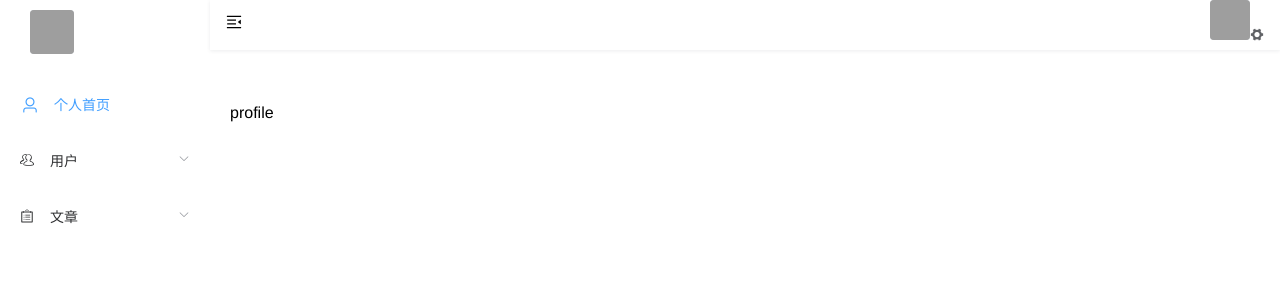
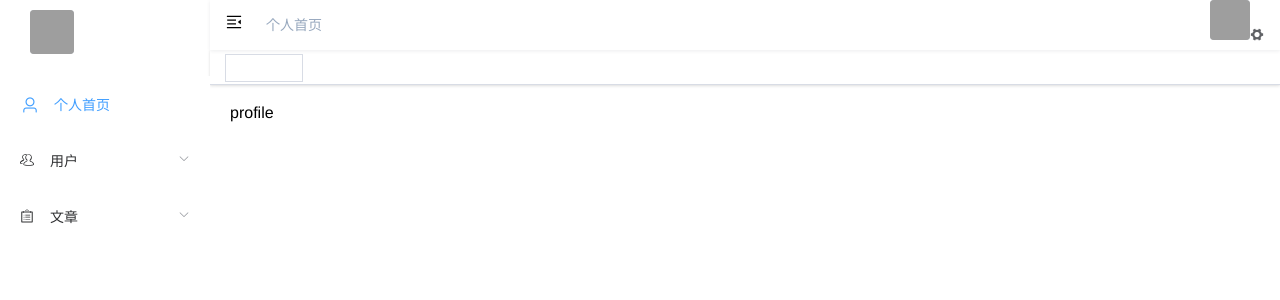
Before and after one commit to frank091915/vue3-admin, a Vue app: page /#/login in a window 1280 px wide. Both pictures are taken after a click on the button "登录". Shown: the top 300 px of the page. Built offline with nearby package versions, Linux system fonts and the light colour scheme; grey boxes are pictures that could not be loaded.

Commit message:
breadcrumb和tagviews

```diff
--- /dev/null
+++ b/src/components/breadcrumb/index.vue
@@ -0,0 +1,63 @@
+<template>
+  <el-breadcrumb class="breadcrumb" separator="/">
+    <transition-group name="slide-fade">
+      <el-breadcrumb-item
+        :to="{ path: item.path }"
+        v-for="(item, index) in breadcrumData"
+        :key="item.path"
+      >
+        <span
+          :class="[
+            index === breadcrumData.length - 1 ? 'no-rederict' : 'rederict'
+          ]"
+          >{{ item.meta.title }}</span
+        >
+      </el-breadcrumb-item>
+    </transition-group>
+  </el-breadcrumb>
+</template>
+
+<script setup>
+import { watch, ref } from 'vue'
+import { useRoute } from 'vue-router'
+import { useStore } from 'vuex'
+const route = useRoute()
+const breadcrumData = ref([])
+function generateData(routes) {
+  return routes.filter((item) => item.meta.title && item.meta.icon)
+}
+// 监听route变化,生成新面包屑数据
+watch(
+  route,
+  () => {
+    breadcrumData.value = generateData(route.matched)
+  },
+  {
+    immediate: true
+  }
+)
+// 获取主题颜色
+const store = useStore()
+const menuBgColor = ref(store.getters.cssVariables.menuBg)
+console.log(menuBgColor)
+</script>
+
+<style lang="scss" scoped>
+.breadcrumb {
+  margin-left: 8px;
+  display: inline-block;
+  line-height: 50px;
+  font-size: 14px;
+  .rederict {
+    color: #666;
+    cursor: pointer;
+  }
+  .rederict:hover {
+    color: v-bind(menuBgColor);
+  }
+  ::v-deep .no-rederict {
+    color: #97a8be;
+    cursor: text;
+  }
+}
+</style>
--- /dev/null
+++ b/src/components/tagsView/contextMenu.vue
@@ -0,0 +1,46 @@
+<template>
+  <ul class="context-menu-container" :style="menuStyle">
+    <li @click="onRefreshClick">刷新</li>
+    <li @click="onCloseRightClick">关闭右侧</li>
+    <li @click="onCloseOtherClick">关闭其他</li>
+  </ul>
+</template>
+
+<script setup>
+import { defineProps } from 'vue'
+const props = defineProps({
+  menuStyle: {
+    type: Object,
+    required: true
+  },
+  index: {
+    type: Number,
+    required: true
+  }
+})
+
+console.log(props)
+</script>
+
+<style lang="scss" scoped>
+.context-menu-container {
+  position: fixed;
+  background: #fff;
+  z-index: 3000;
+  list-style-type: none;
+  padding: 5px 0;
+  border-radius: 4px;
+  font-size: 12px;
+  font-weight: 400;
+  color: #333;
+  box-shadow: 2px 2px 3px 0 rgba(0, 0, 0, 0.3);
+  li {
+    margin: 0;
+    padding: 7px 16px;
+    cursor: pointer;
+    &:hover {
+      background: #eee;
+    }
+  }
+}
+</style>
--- /dev/null
+++ b/src/components/tagsView/index.vue
@@ -0,0 +1,128 @@
+<template>
+  <div class="tags-view-container">
+    <el-scrollbar class="tags-view-wrapper">
+      <router-link
+        class="tags-view-item"
+        :class="[isActive(item) ? 'active' : '']"
+        :style="{
+          backgroundColor: isActive(item)
+            ? $store.getters.cssVariables.menuBg
+            : ''
+        }"
+        v-for="(item, index) in $store.getters.tagViewsList"
+        :key="item.path"
+        :to="item.path"
+        @contextmenu.prevent="handleContextMenu($event, index)"
+        >{{ item.title }} <i class="el-icon-close" v-show="!isActive(item)"></i>
+      </router-link>
+      <ContextMenu
+        v-show="contextMenuShow"
+        :menuStyle="menuStyle"
+        :index="selectedIndex"
+      />
+    </el-scrollbar>
+  </div>
+</template>
+
+<script setup>
+import ContextMenu from './contextMenu'
+import { ref, watch } from 'vue'
+import { useRoute } from 'vue-router'
+const route = useRoute()
+function isActive(tag) {
+  return tag.path === route.path
+}
+
+const contextMenuShow = ref(false)
+const menuStyle = ref({
+  left: 0,
+  top: 0
+})
+const selectedIndex = ref(0)
+function handleContextMenu(e, index) {
+  const { x, y } = e
+  // 获取鼠标点击时，相对于屏幕的left和top值
+  //   console.log(index, '鼠标右侧展示菜单', x, y)
+  menuStyle.value.left = x + 'px'
+  menuStyle.value.top = y + 'px'
+  selectedIndex.value = index
+  contextMenuShow.value = true
+}
+
+function closeContextMenu() {
+  contextMenuShow.value = false
+}
+
+watch(contextMenuShow, (val) => {
+  if (val) {
+    document.addEventListener('click', closeContextMenu, false)
+  } else {
+    document.removeEventListener('click', closeContextMenu)
+  }
+})
+</script>
+
+<style lang="scss" scoped>
+.tags-view-container {
+  height: 34px;
+  width: 100%;
+  background: #fff;
+  border-bottom: 1px solid #d8dce5;
+  box-shadow: 0 1px 3px 0 rgba(0, 0, 0, 0.12), 0 0 3px 0 rgba(0, 0, 0, 0.04);
+  .tags-view-wrapper {
+    .tags-view-item {
+      display: inline-block;
+      position: relative;
+      cursor: pointer;
+      height: 26px;
+      line-height: 26px;
+      border: 1px solid #d8dce5;
+      color: #495060;
+      background: #fff;
+      padding: 0 8px;
+      font-size: 12px;
+      margin-left: 5px;
+      margin-top: 4px;
+      &:first-of-type {
+        margin-left: 15px;
+      }
+      &:last-of-type {
+        margin-right: 15px;
+      }
+      &.active {
+        color: #fff;
+        &::before {
+          content: '';
+          background: #fff;
+          display: inline-block;
+          width: 8px;
+          height: 8px;
+          border-radius: 50%;
+          position: relative;
+          margin-right: 4px;
+        }
+      }
+      // close 按钮
+      .el-icon-close {
+        width: 16px !important;
+        height: 16px !important;
+        line-height: 10px;
+        vertical-align: 2px;
+        border-radius: 50%;
+        text-align: center;
+        transition: all 0.3s cubic-bezier(0.645, 0.045, 0.355, 1);
+        transform-origin: 100% 50%;
+        &:before {
+          transform: scale(0.6);
+          display: inline-block;
+          vertical-align: -3px;
+        }
+        &:hover {
+          background-color: #b4bccc;
+          color: #fff;
+        }
+      }
+    }
+  }
+}
+</style>
--- a/src/constant/index.js
+++ b/src/constant/index.js
@@ -1,3 +1,4 @@
 export const TOKEN = 'token'
 export const USERINFO = 'userInfo'
 export const TIME_STAMP = 'timeStamp'
+export const TAG_VIEWS = 'tagViews'
--- a/src/layout/components/appMain.vue
+++ b/src/layout/components/appMain.vue
@@ -3,7 +3,37 @@
 </template>
 
 <script setup>
-import {} from 'vue'
+import { watch } from 'vue'
+import { useRoute } from 'vue-router'
+import { useStore } from 'vuex'
+import { isTag } from '@/utils/isTags'
+const route = useRoute()
+const store = useStore()
+// 监听route变化
+watch(
+  route,
+  (to, from) => {
+    const {
+      fullPath,
+      meta,
+      path,
+      params,
+      query,
+      meta: { title }
+    } = to
+    if (isTag(to)) {
+      store.commit('app/setTagViews', {
+        fullPath,
+        meta,
+        path,
+        params,
+        query,
+        title
+      })
+    }
+  },
+  { immediate: true }
+)
 </script>
 
 <style lang="scss" scoped>
--- a/src/layout/components/navbar.vue
+++ b/src/layout/components/navbar.vue
@@ -2,6 +2,9 @@
   <div class="navbar">
     <div class="hamburger-container">
       <Hamburger />
+    </div>
+    <div class="breadcrumb-container">
+      <Breadcrumb></Breadcrumb>
     </div>
     <div class="right-menu">
       <el-dropdown
@@ -35,6 +38,10 @@
 import {} from 'vue'
 import { useStore } from 'vuex'
 import Hamburger from '@/components/hamburger/index'
+import Breadcrumb from '@/components/breadcrumb/index'
+import { useRoute } from 'vue-router'
+const route = useRoute()
+console.log(route, 'route')
 const localAvator =
   'http://img2.sycdn.imooc.com/61110c2b0001152907400741-160-160.jpg'
 const store = useStore()
--- a/src/layout/index.vue
+++ b/src/layout/index.vue
@@ -11,6 +11,7 @@
       <!-- 顶部导航栏 navbar -->
       <div class="fixed-header">
         <NavBar />
+        <TagsView />
       </div>
       <!-- 内容区 main -->
       <AppMain />
@@ -23,6 +24,7 @@ import {} from 'vue'
 import SideBar from './components/sideBar'
 import AppMain from './components/appMain'
 import NavBar from './components/navbar'
+import TagsView from '@/components/tagsView'
 import variables from '@/styles/variables.scss'
 </script>
 
--- a/src/store/getters/index.js
+++ b/src/store/getters/index.js
@@ -7,6 +7,7 @@ const getters = {
   userInfo: (state) => state.user.userInfo,
   tokenValidTime: (state) => state.user.tokenValidTime,
   cssVariables: () => cssVariables,
-  sideBarOpened: (state) => state.app.sideBarOpened
+  sideBarOpened: (state) => state.app.sideBarOpened,
+  tagViewsList: (state) => state.app.tagViews
 }
 export default getters
--- a/src/store/modules/app.js
+++ b/src/store/modules/app.js
@@ -1,11 +1,24 @@
+import { TAG_VIEWS } from '@/constant'
+import { setItem, getItem } from '@/utils/storage'
 export default {
   namespaced: true, // 表示这是一个单独的模块,
   state: () => ({
-    sideBarOpened: true
+    sideBarOpened: true,
+    tagViews: getItem(TAG_VIEWS) || []
   }),
   mutations: {
     setSideBarOpened(state, val) {
       state.sideBarOpened = !state.sideBarOpened
+    },
+    setTagViews(state, tag) {
+      // 先检查是否已添加
+      const hasAdded = state.tagViews.find((item) => {
+        return item.path === tag.path
+      })
+      if (!hasAdded) {
+        state.tagViews.push(tag)
+        setItem(TAG_VIEWS, state.tagViews)
+      }
     }
   }
 }
--- a/src/styles/index.scss
+++ b/src/styles/index.scss
@@ -2,6 +2,7 @@
 @import './variables.scss';
 @import './mixins.scss';
 @import './sidebar.scss';
+@import './transition.scss';
 html,
 body {
   height: 100%;
--- /dev/null
+++ b/src/styles/transition.scss
@@ -0,0 +1,14 @@
+.slide-fade-enter-active,
+.slide-fade-leave-active {
+  transition: all 0.5s;
+}
+
+.slide-fade-enter-from,
+.slide-fade-leave-to {
+  opacity: 0;
+  transform: translateX(20px);
+}
+
+.slide-fade-leave-active {
+  position: absolute;
+}
--- /dev/null
+++ b/src/utils/isTags.js
@@ -0,0 +1,4 @@
+export function isTag(tag) {
+  const list = ['/login', '/404', '/401']
+  return !list.includes(tag.path)
+}
```
